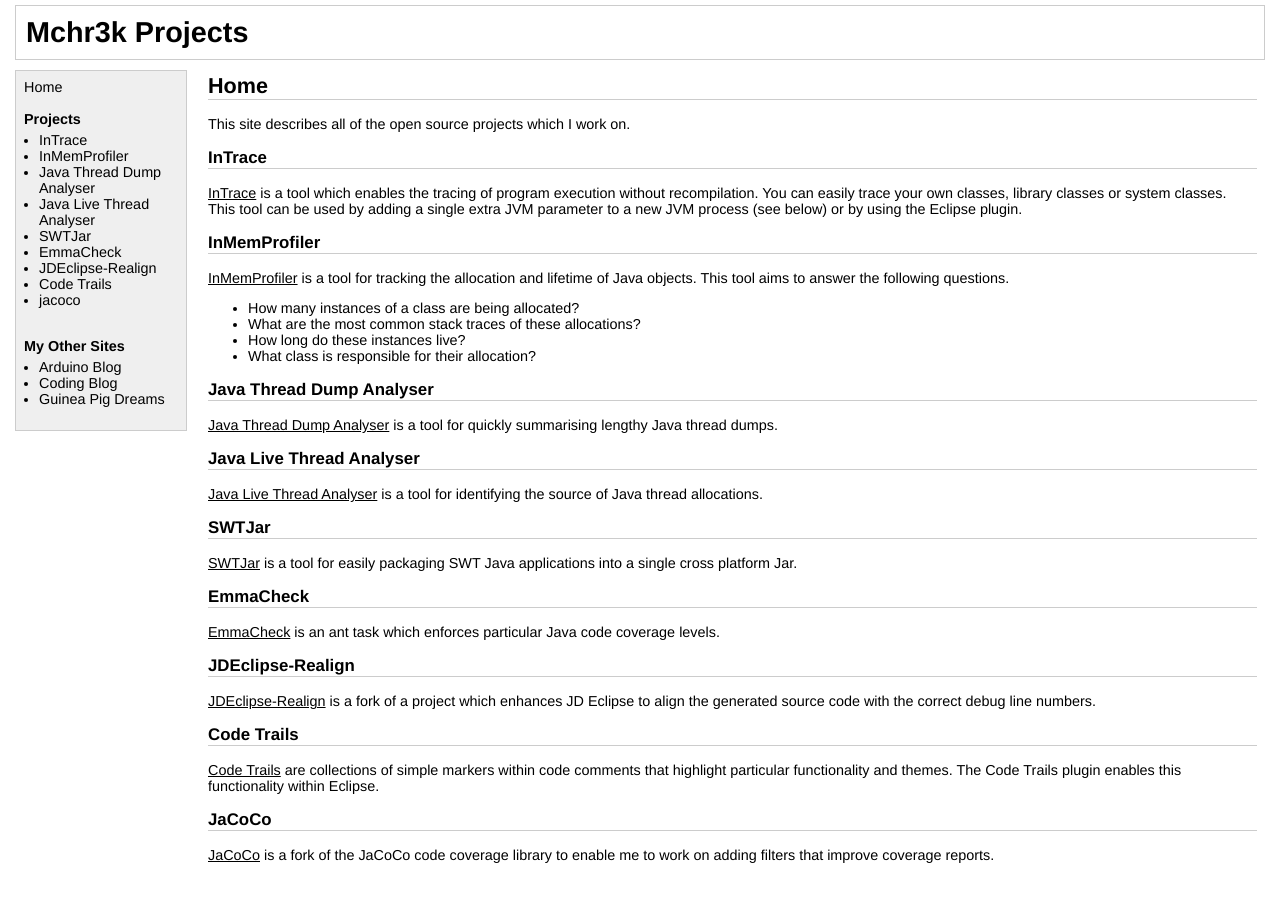
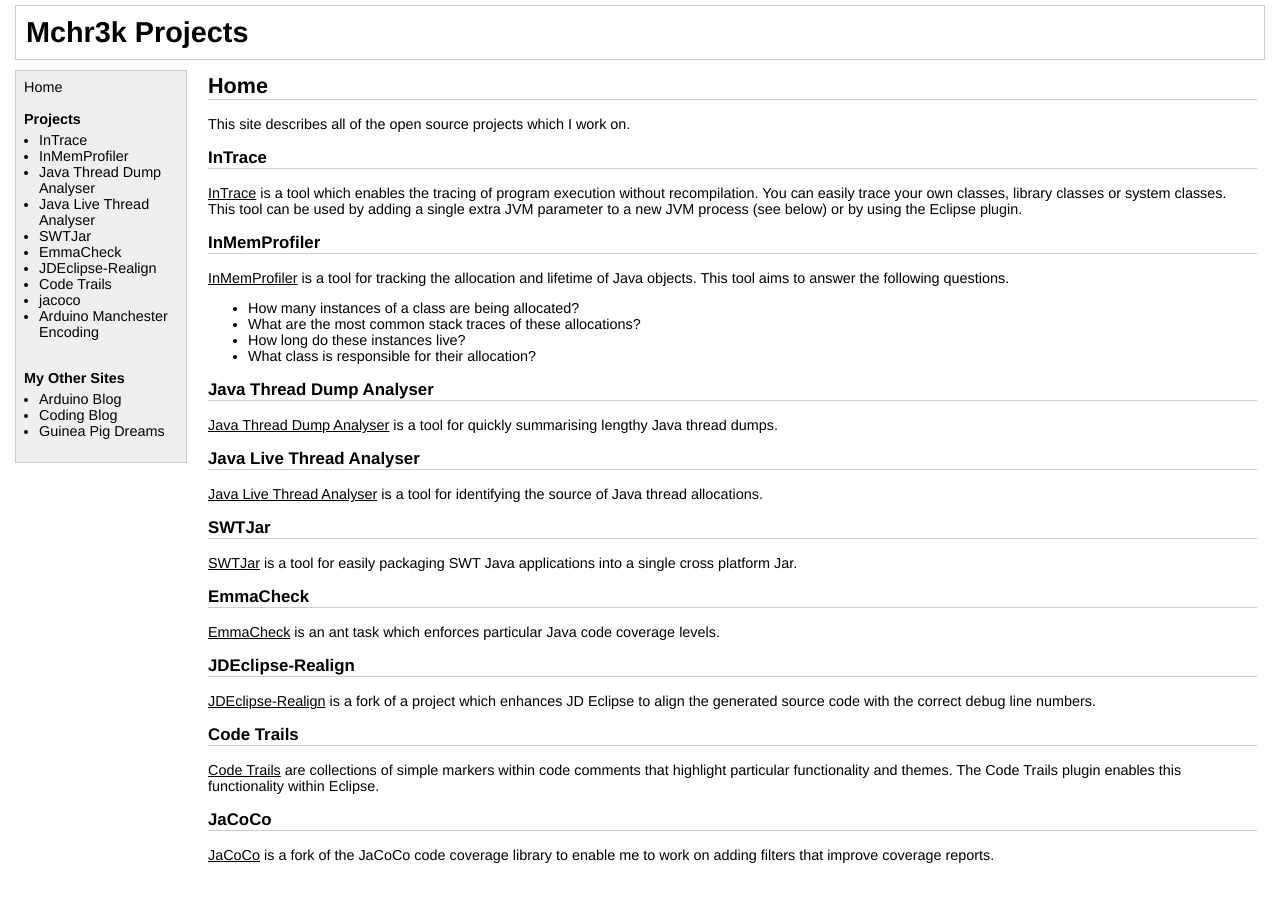
Before and after one commit to mchr3k/mchr3k.github.com, a Jekyll site: the page built from index.html, in a window 1280 px wide. Built offline with Jekyll 4.4.1, drawn with Linux system fonts in a browser that asks for light colours; some of the changed lines change nothing that is shown.

Commit message:
Add link to Arduino Manchester Encoding project

```diff
--- a/_layouts/default.html
+++ b/_layouts/default.html
@@ -38,10 +38,10 @@
         </div>
         <div class="col2">
 <div class="navwrapper">
-<a href="./">Home</a><br />
-<br />
+<a href="./">Home</a><br>
+<br>
 <strong>Projects</strong>
-<br />
+<br>
 <ul class="nav">
 <li><a href="org.intrace/">InTrace</a>
 <li><a href="org.inmemprofiler/">InMemProfiler</a>
@@ -52,10 +52,11 @@
 <li><a href="jdeclipse-realign/">JDEclipse-Realign</a>
 <li><a href="codetrails/">Code Trails</a>
 <li><a href="jacoco/">jacoco</a>
+<li><a href="arduino-libs-manchester/">Arduino Manchester Encoding</a>
 </ul>
-<br />
+<br>
 <strong>My Other Sites</strong>
-<br />
+<br>
 <ul class="nav">
 <li><a href="http://mchr3k-arduino.blogspot.com/">Arduino Blog</a>
 <li><a href="http://mchr3k-coding.blogspot.co.uk/">Coding Blog</a>
```
